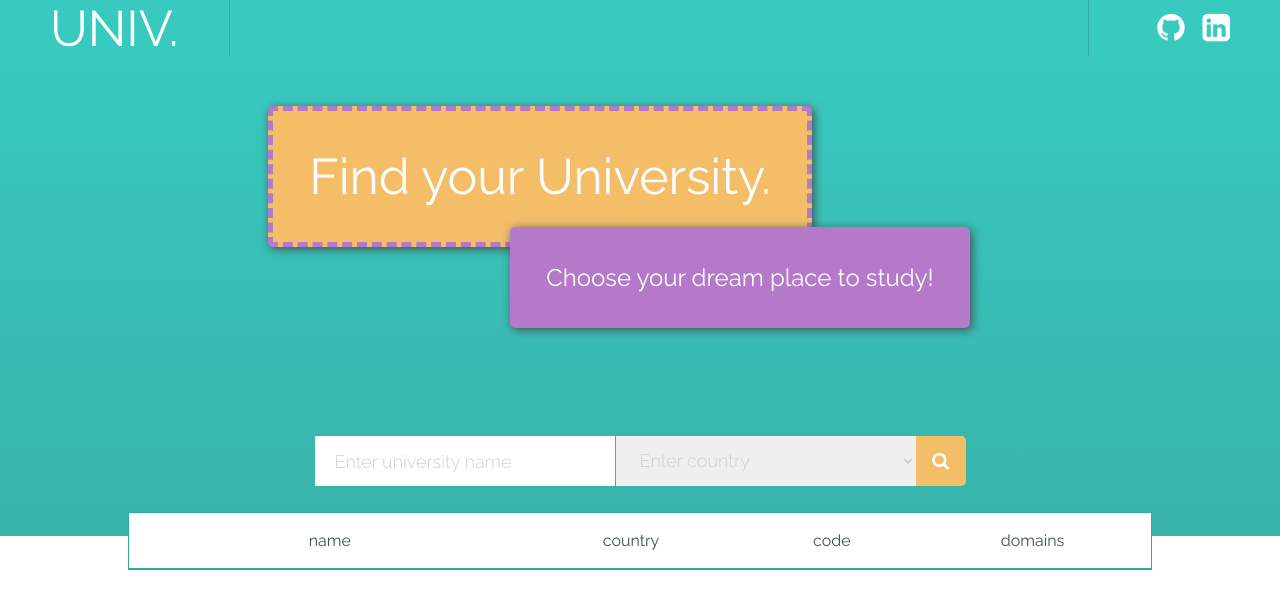
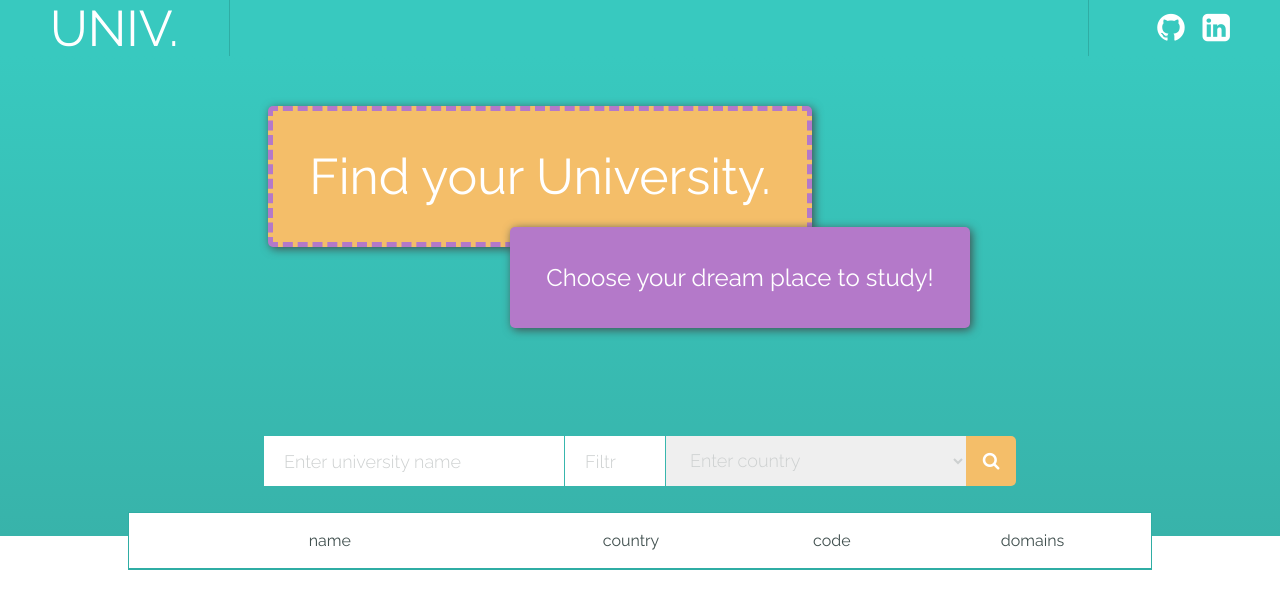
Before and after one commit to michalniem/314, a React app: page / in a window 1280 px wide. Shown: the top 608 px of the page. Built offline with nearby package versions, Linux system fonts and the light colour scheme.

Commit message:
Add filtr by country code

```diff
--- /dev/null
+++ b/src/components/CodeFiltr.js
@@ -0,0 +1,12 @@
+import React from 'react'
+
+const codeFiltr = props => {
+    return(
+        <input className='searcher__searchbar--filtr'
+               placeholder='Filtr'
+               value={props.codeFiltrValue}
+               onChange={props.handleCodeFiltr}/>
+    )
+};
+
+export default codeFiltr
--- a/src/components/ResultTable.js
+++ b/src/components/ResultTable.js
@@ -9,7 +9,8 @@ export default class ResultTable extends Component {
             <div className='searcher__table--container'>
                 <table className='searcher__table'>
                     <TableHead />
-                    <TableBody response={this.props.response}/>
+                    <TableBody response={this.props.response}
+                               codeFiltrValue={this.props.codeFiltrValue}/>
                 </table>
             </div>
         )
--- a/src/components/SearchBar.js
+++ b/src/components/SearchBar.js
@@ -1,6 +1,7 @@
 import React, { Component } from 'react'
 
 import NameInput from './NameInput'
+import CodeFiltr from './CodeFiltr'
 import CountrySelect from './CountrySelect'
 
 export default class Searcher extends Component {
@@ -9,6 +10,8 @@ export default class Searcher extends Component {
             <form className='searcher__searchbar' onSubmit={this.props.handleFormSubmit}>
                 <NameInput nameInputValue={this.props.nameInputValue}
                            handleNameInput={this.props.handleNameInput}/>
+                <CodeFiltr codeFiltrValue={this.props.codeFiltrValue}
+                           handleCodeFiltr={this.props.handleCodeFiltr}/>
                 <CountrySelect countrySelectValue={this.props.countrySelectValue}
                                handleCountrySelect={this.props.handleCountrySelect}/>
                 <button className='searcher__searchbar--btn'>
--- a/src/components/Searcher.js
+++ b/src/components/Searcher.js
@@ -6,6 +6,7 @@ import ResultTable from './ResultTable'
 export default class Searcher extends Component {
     state = {
         nameInputValue: '',
+        codeFiltr: '',
         countrySelectValue: '',
         response: '',
     };
@@ -13,6 +14,12 @@ export default class Searcher extends Component {
     handleNameInput = event => {
         this.setState({
             nameInputValue: event.target.value,
+        })
+    };
+
+    handleCodeFiltr = event => {
+        this.setState({
+            codeFiltr: event.target.value,
         })
     };
 
@@ -49,10 +56,13 @@ export default class Searcher extends Component {
             <div className='searcher'>
                 <SearchBar nameInputValue={this.state.nameInputValue}
                            handleNameInput={this.handleNameInput}
+                           codeFiltrValue={this.state.codeFiltr}
+                           handleCodeFiltr={this.handleCodeFiltr}
                            countrySelectValue={this.state.countrySelectValue}
                            handleCountrySelect={this.handleCountrySelect}
                            handleFormSubmit={this.handleFormSubmit}/>
-                <ResultTable response={this.state.response}/>
+                <ResultTable response={this.state.response}
+                             codeFiltrValue={this.state.codeFiltr}/>
             </div>
         )
     }
--- a/src/components/TableBody.js
+++ b/src/components/TableBody.js
@@ -5,9 +5,12 @@ import TableRow from './TableRow'
 const tableBody = props => {
     let rows;
     if( props.response.length !== 0 ) {
-        rows = props.response.map( ( resp, index ) => {
-            return <TableRow key={ index+resp.name } response={ resp }/>
-        });
+        rows = props.response.filter( elem => {
+            return ( elem.alpha_two_code.toLowerCase()).indexOf((props.codeFiltrValue.toLowerCase()) ) !== -1
+        })
+            .map( ( resp, index ) => {
+                return <TableRow key={ index } response={ resp }/>
+            })
     }
     return(
         <tbody className='searcher__table--body'>
--- a/src/styles/components/_searcher.sass
+++ b/src/styles/components/_searcher.sass
@@ -10,7 +10,7 @@
     align-items: center
     transform: translateY(-200%)
 
-    &--input, &--select
+    &--input, &--select, &--filtr
       height: $xxl-size
       width: 300px
       font-size: $m-size
@@ -22,7 +22,10 @@
       &:focus
         outline: none
 
-    &--input
+    &--filtr
+      width: 100px
+
+    &--input, &--filtr
       margin-right: 1px
 
       &::placeholder
```
